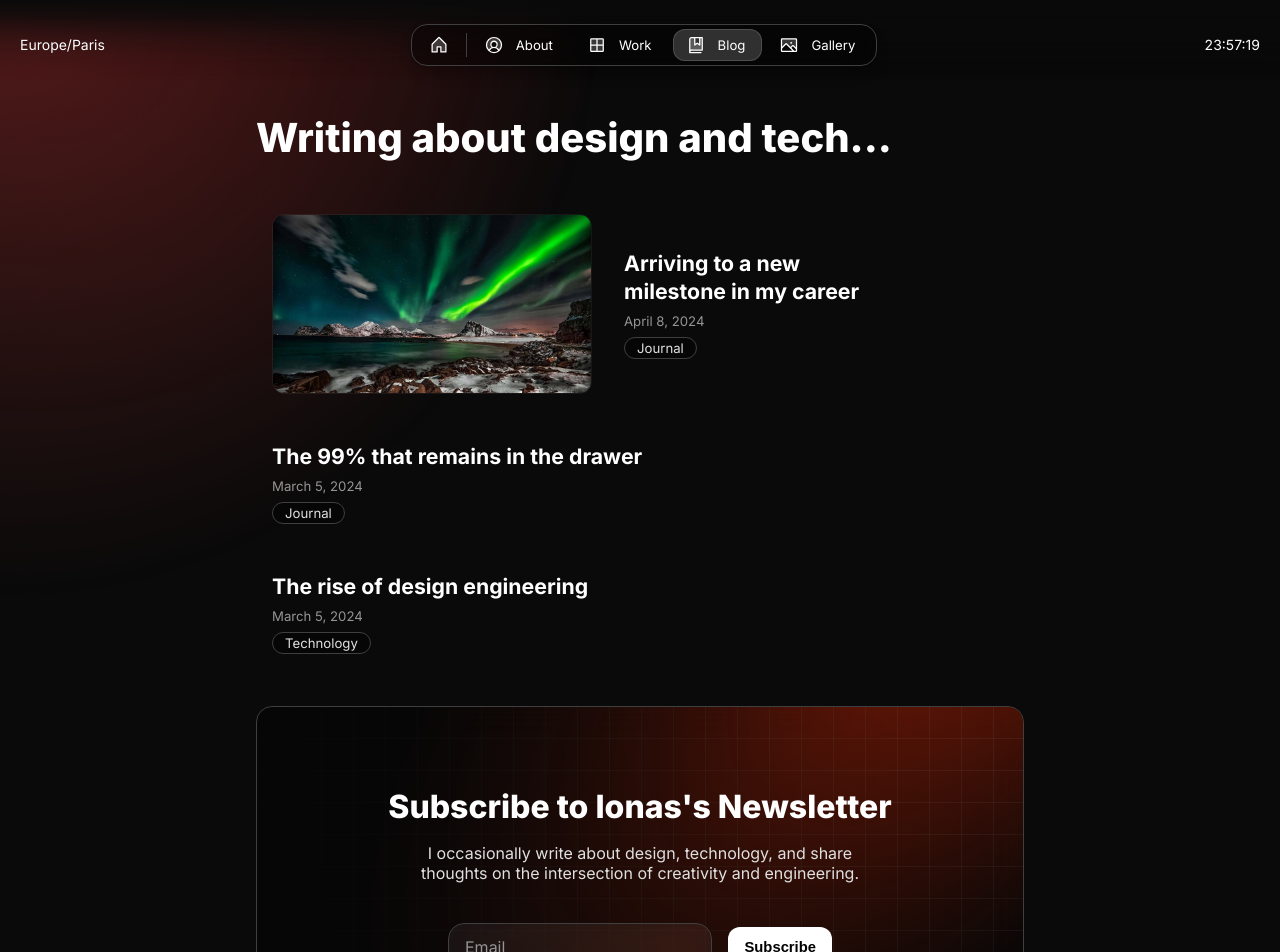
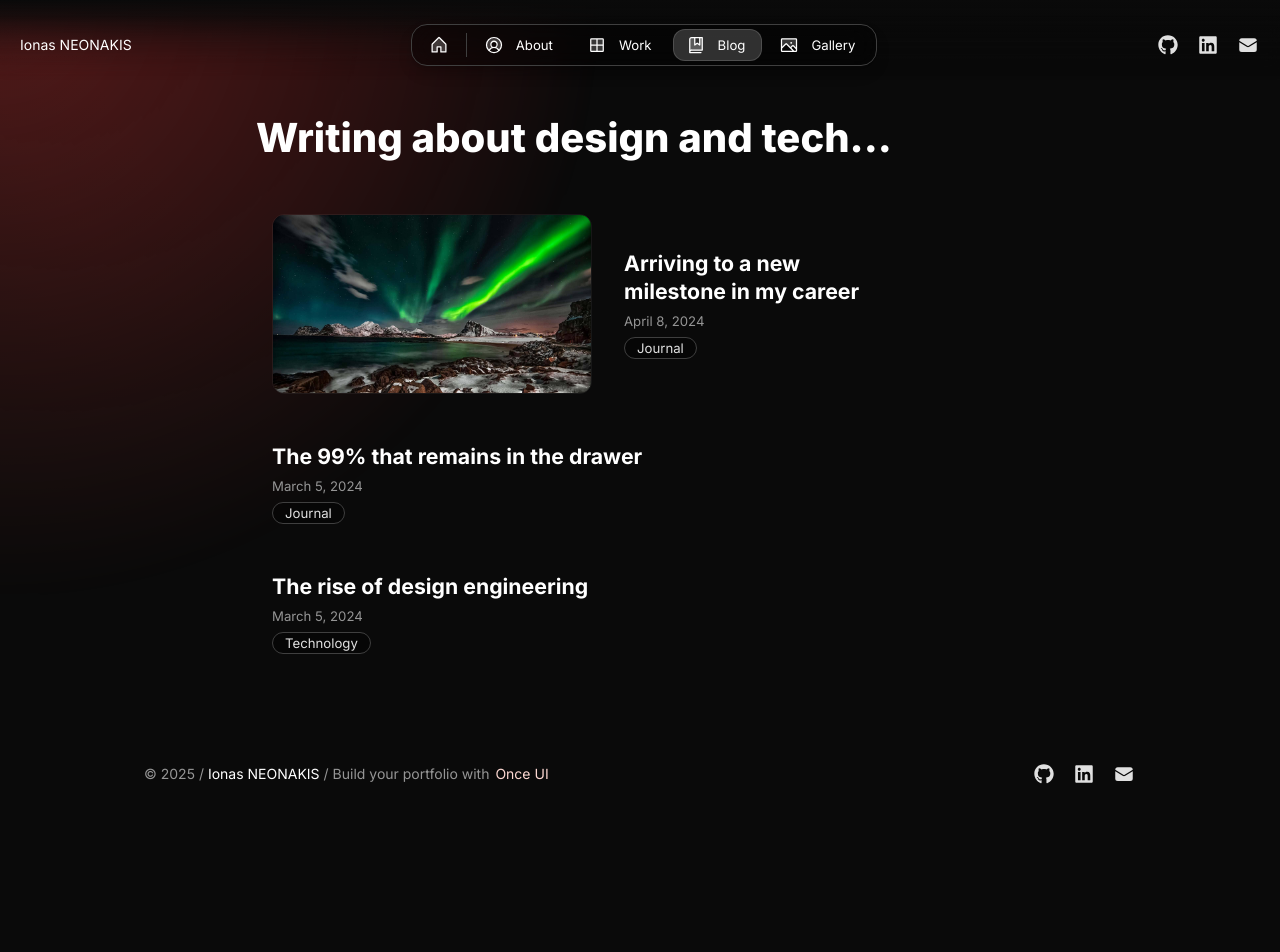
Before and after one commit to IonasNeonakis/ionasneonakis.github.io, a Next.js app: page /blog in a window 1280 px wide. Shown: the top 952 px of the page. After the commit the page ends 802 px from the top, so only its background shows below. Built offline with nearby package versions, Linux system fonts and the light colour scheme.

Commit message:
remove newsletter

```diff
--- a/src/app/blog/page.tsx
+++ b/src/app/blog/page.tsx
@@ -1,8 +1,7 @@
-import { Column, Flex, Heading } from "@/once-ui/components";
-import { Mailchimp } from "@/components";
+import { Column, Heading } from "@/once-ui/components";
 import { Posts } from "@/components/blog/Posts";
 import { baseURL } from "@/app/resources";
-import { blog, person, newsletter } from "@/app/resources/content";
+import { blog, person } from "@/app/resources/content";
 
 export async function generateMetadata() {
   const title = blog.title;
@@ -65,7 +64,6 @@ export default function Blog() {
         <Posts range={[1, 3]} thumbnail />
         <Posts range={[4]} columns="2" />
       </Column>
-      {newsletter.display && <Mailchimp newsletter={newsletter} />}
     </Column>
   );
 }
--- a/src/app/page.tsx
+++ b/src/app/page.tsx
@@ -5,7 +5,6 @@ import { Projects } from "@/components/work/Projects";
 
 import { baseURL, routes } from "@/app/resources";
 import { home, about, person, newsletter } from "@/app/resources/content";
-import { Mailchimp } from "@/components";
 import { Posts } from "@/components/blog/Posts";
 
 export async function generateMetadata() {
@@ -113,7 +112,6 @@ export default function Home() {
         </Flex>
       )}
       <Projects range={[2]} />
-      {newsletter.display && <Mailchimp newsletter={newsletter} />}
     </Column>
   );
 }
--- a/src/app/resources/config.js
+++ b/src/app/resources/config.js
@@ -63,47 +63,9 @@ const effects = {
 };
 
 const display = {
-  location: true,
-  time: true,
+  location: false,
+  time: false,
 };
 
-const mailchimp = {
-  action: "https://url/subscribe/post?parameters",
-  effects: {
-    mask: {
-      cursor: false,
-      x: 100,
-      y: 0,
-      radius: 100,
-    },
-    gradient: {
-      display: true,
-      x: 100,
-      y: 50,
-      width: 100,
-      height: 100,
-      tilt: -45,
-      colorStart: "accent-background-strong",
-      colorEnd: "static-transparent",
-      opacity: 100,
-    },
-    dots: {
-      display: false,
-      size: 24,
-      color: "brand-on-background-weak",
-      opacity: 100,
-    },
-    lines: {
-      display: false,
-      color: "neutral-alpha-weak",
-      opacity: 100,
-    },
-    grid: {
-      display: true,
-      color: "neutral-alpha-weak",
-      opacity: 100,
-    },
-  },
-};
 
-export { routes, protectedRoutes, effects, style, display, mailchimp, baseURL };
+export { routes, protectedRoutes, effects, style, display, baseURL };
--- a/src/app/resources/content.js
+++ b/src/app/resources/content.js
@@ -12,16 +12,6 @@ const person = {
   languages: ["English", "French"], // optional: Leave the array empty if you don't want to display languages
 };
 
-const newsletter = {
-  display: true,
-  title: <>Subscribe to {person.firstName}'s Newsletter</>,
-  description: (
-    <>
-      I occasionally write about design, technology, and share thoughts on the intersection of
-      creativity and engineering.
-    </>
-  ),
-};
 
 const social = [
   // Links are automatically displayed.
@@ -29,22 +19,17 @@ const social = [
   {
     name: "GitHub",
     icon: "github",
-    link: "https://github.com/once-ui-system/nextjs-starter",
+    link: "https://github.com/IonasNeonakis",
   },
   {
     name: "LinkedIn",
     icon: "linkedin",
-    link: "https://www.linkedin.com/company/once-ui/",
-  },
-  {
-    name: "X",
-    icon: "x",
-    link: "",
+    link: "https://www.linkedin.com/in/ionas-neonakis/",
   },
   {
     name: "Email",
     icon: "email",
-    link: "mailto:example@gmail.com",
+    link: "mailto:ionas.neonakis@gmail.com",
   },
 ];
 
@@ -71,10 +56,6 @@ const about = {
   },
   avatar: {
     display: true,
-  },
-  calendar: {
-    display: true,
-    link: "https://cal.com",
   },
   intro: {
     display: true,
@@ -282,4 +263,4 @@ const gallery = {
   ],
 };
 
-export { person, social, newsletter, home, about, blog, work, gallery };
+export { person, social, home, about, blog, work, gallery };
--- a/src/app/resources/index.ts
+++ b/src/app/resources/index.ts
@@ -5,7 +5,6 @@ export {
   effects,
   style,
   display,
-  mailchimp,
   baseURL,
 } from "@/app/resources/config";
 export {
--- a/src/components/Header.tsx
+++ b/src/components/Header.tsx
@@ -3,44 +3,11 @@
 import { usePathname } from "next/navigation";
 import { useEffect, useState } from "react";
 
-import { Fade, Flex, Line, ToggleButton } from "@/once-ui/components";
+import {Fade, Flex, IconButton, Line, ToggleButton} from "@/once-ui/components";
 import styles from "@/components/Header.module.scss";
 
-import { routes, display } from "@/app/resources";
+import {routes, display, social} from "@/app/resources";
 import { person, home, about, blog, work, gallery } from "@/app/resources/content";
-
-type TimeDisplayProps = {
-  timeZone: string;
-  locale?: string; // Optionally allow locale, defaulting to 'en-GB'
-};
-
-const TimeDisplay: React.FC<TimeDisplayProps> = ({ timeZone, locale = "en-GB" }) => {
-  const [currentTime, setCurrentTime] = useState("");
-
-  useEffect(() => {
-    const updateTime = () => {
-      const now = new Date();
-      const options: Intl.DateTimeFormatOptions = {
-        timeZone,
-        hour: "2-digit",
-        minute: "2-digit",
-        second: "2-digit",
-        hour12: false,
-      };
-      const timeString = new Intl.DateTimeFormat(locale, options).format(now);
-      setCurrentTime(timeString);
-    };
-
-    updateTime();
-    const intervalId = setInterval(updateTime, 1000);
-
-    return () => clearInterval(intervalId);
-  }, [timeZone, locale]);
-
-  return <>{currentTime}</>;
-};
-
-export default TimeDisplay;
 
 export const Header = () => {
   const pathname = usePathname() ?? "";
@@ -59,7 +26,7 @@ export const Header = () => {
         horizontal="center"
       >
         <Flex paddingLeft="12" fillWidth vertical="center" textVariant="body-default-s">
-          {display.location && <Flex hide="s">{person.location}</Flex>}
+          <Flex hide="s">{person.name}</Flex>
         </Flex>
         <Flex fillWidth horizontal="center">
           <Flex
@@ -154,7 +121,20 @@ export const Header = () => {
             textVariant="body-default-s"
             gap="20"
           >
-            <Flex hide="s">{display.time && <TimeDisplay timeZone={person.location} />}</Flex>
+            <Flex hide="s" gap="16">          {social.map(
+              (item) =>
+                item.link && (
+                  <IconButton
+                    key={item.name}
+                    href={item.link}
+                    icon={item.icon}
+                    tooltip={item.name}
+                    size="s"
+                    variant="ghost"
+                  />
+                ),
+            )}
+            </Flex>
           </Flex>
         </Flex>
       </Flex>
--- a/src/components/Mailchimp.tsx
+++ /dev/null
@@ -1,193 +0,0 @@
-"use client";
-
-import { mailchimp } from "@/app/resources";
-import { Button, Flex, Heading, Input, Text, Background, Column } from "@/once-ui/components";
-import { useState } from "react";
-
-function debounce<T extends (...args: any[]) => void>(func: T, delay: number): T {
-  let timeout: ReturnType<typeof setTimeout>;
-  return ((...args: Parameters<T>) => {
-    clearTimeout(timeout);
-    timeout = setTimeout(() => func(...args), delay);
-  }) as T;
-}
-
-type NewsletterProps = {
-  display: boolean;
-  title: string | JSX.Element;
-  description: string | JSX.Element;
-};
-
-export const Mailchimp = ({ newsletter }: { newsletter: NewsletterProps }) => {
-  const [email, setEmail] = useState<string>("");
-  const [error, setError] = useState<string>("");
-  const [touched, setTouched] = useState<boolean>(false);
-
-  const validateEmail = (email: string): boolean => {
-    if (email === "") {
-      return true;
-    }
-
-    const emailPattern = /^[^\s@]+@[^\s@]+\.[^\s@]+$/;
-    return emailPattern.test(email);
-  };
-
-  const handleChange = (e: React.ChangeEvent<HTMLInputElement>) => {
-    const value = e.target.value;
-    setEmail(value);
-
-    if (!validateEmail(value)) {
-      setError("Please enter a valid email address.");
-    } else {
-      setError("");
-    }
-  };
-
-  const debouncedHandleChange = debounce(handleChange, 2000);
-
-  const handleBlur = () => {
-    setTouched(true);
-    if (!validateEmail(email)) {
-      setError("Please enter a valid email address.");
-    }
-  };
-
-  return (
-    <Column
-      overflow="hidden"
-      position="relative"
-      fillWidth
-      padding="xl"
-      radius="l"
-      marginBottom="m"
-      horizontal="center"
-      align="center"
-      background="surface"
-      border="neutral-medium"
-    >
-      <Background
-        mask={{
-          cursor: mailchimp.effects.mask.cursor,
-          x: mailchimp.effects.mask.x,
-          y: mailchimp.effects.mask.y,
-          radius: mailchimp.effects.mask.radius,
-        }}
-        gradient={{
-          display: mailchimp.effects.gradient.display,
-          x: mailchimp.effects.gradient.x,
-          y: mailchimp.effects.gradient.y,
-          width: mailchimp.effects.gradient.width,
-          height: mailchimp.effects.gradient.height,
-          tilt: mailchimp.effects.gradient.tilt,
-          colorStart: mailchimp.effects.gradient.colorStart,
-          colorEnd: mailchimp.effects.gradient.colorEnd,
-          opacity: mailchimp.effects.gradient.opacity as
-            | 0
-            | 10
-            | 20
-            | 30
-            | 40
-            | 50
-            | 60
-            | 70
-            | 80
-            | 90
-            | 100,
-        }}
-        dots={{
-          display: mailchimp.effects.dots.display,
-          color: mailchimp.effects.dots.color,
-          size: mailchimp.effects.dots.size as any,
-          opacity: mailchimp.effects.dots.opacity as any,
-        }}
-        grid={{
-          display: mailchimp.effects.grid.display,
-          color: mailchimp.effects.grid.color,
-          width: mailchimp.effects.grid.width as any,
-          height: mailchimp.effects.grid.height as any,
-          opacity: mailchimp.effects.grid.opacity as any,
-        }}
-        lines={{
-          display: mailchimp.effects.lines.display,
-          opacity: mailchimp.effects.lines.opacity as any,
-        }}
-      />
-      <Heading style={{ position: "relative" }} marginBottom="s" variant="display-strong-xs">
-        {newsletter.title}
-      </Heading>
-      <Text
-        style={{
-          position: "relative",
-          maxWidth: "var(--responsive-width-xs)",
-        }}
-        wrap="balance"
-        marginBottom="l"
-        onBackground="neutral-medium"
-      >
-        {newsletter.description}
-      </Text>
-      <form
-        style={{
-          width: "100%",
-          display: "flex",
-          justifyContent: "center",
-        }}
-        action={mailchimp.action}
-        method="post"
-        id="mc-embedded-subscribe-form"
-        name="mc-embedded-subscribe-form"
-      >
-        <Flex id="mc_embed_signup_scroll" fillWidth maxWidth={24} gap="8">
-          <Input
-            formNoValidate
-            labelAsPlaceholder
-            id="mce-EMAIL"
-            name="EMAIL"
-            type="email"
-            label="Email"
-            required
-            onChange={(e) => {
-              if (error) {
-                handleChange(e);
-              } else {
-                debouncedHandleChange(e);
-              }
-            }}
-            onBlur={handleBlur}
-            errorMessage={error}
-          />
-          <div style={{ display: "none" }}>
-            <input
-              type="checkbox"
-              readOnly
-              name="group[3492][1]"
-              id="mce-group[3492]-3492-0"
-              value=""
-              checked
-            />
-          </div>
-          <div id="mce-responses" className="clearfalse">
-            <div className="response" id="mce-error-response" style={{ display: "none" }}></div>
-            <div className="response" id="mce-success-response" style={{ display: "none" }}></div>
-          </div>
-          <div aria-hidden="true" style={{ position: "absolute", left: "-5000px" }}>
-            <input
-              type="text"
-              readOnly
-              name="b_c1a5a210340eb6c7bff33b2ba_0462d244aa"
-              tabIndex={-1}
-              value=""
-            />
-          </div>
-          <div className="clear">
-            <Flex height="48" vertical="center">
-              <Button id="mc-embedded-subscribe" value="Subscribe" size="m" fillWidth>
-                Subscribe
-              </Button>
-            </Flex>
-          </div>
-        </Flex>
-      </form>
-    </Column>
-  );
-};
--- a/src/components/index.ts
+++ b/src/components/index.ts
@@ -1,6 +1,5 @@
 export { Header } from "@/components/Header";
 export { Footer } from "@/components/Footer";
-export { Mailchimp } from "@/components/Mailchimp";
 export { ProjectCard } from "@/components/ProjectCard";
 export { HeadingLink } from "@/components/HeadingLink";
 export { RouteGuard } from "@/components/RouteGuard";
```
Also changed, not shown: src/app/about/page.tsx (+0 -25 lines), public/images/avatar.jpg.
